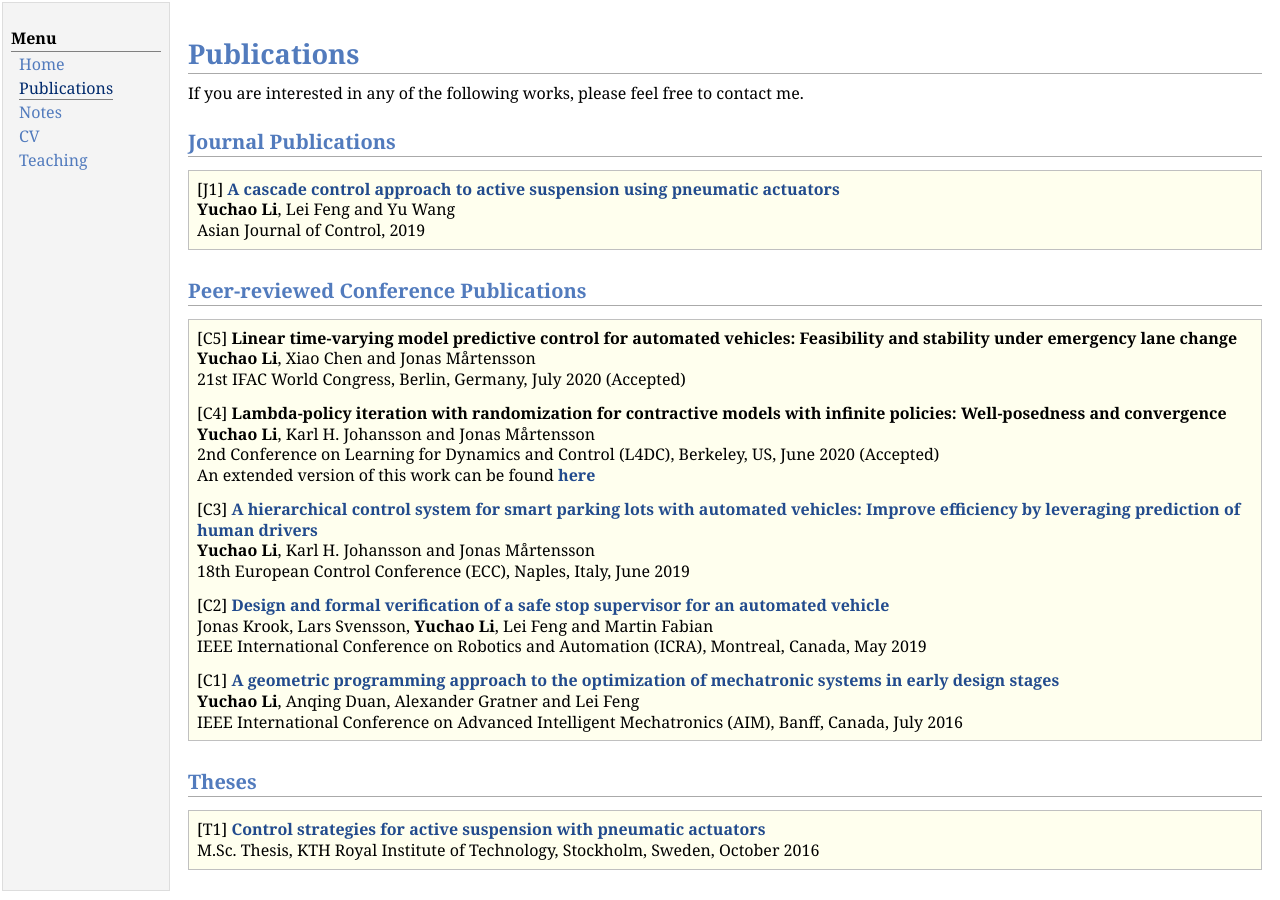
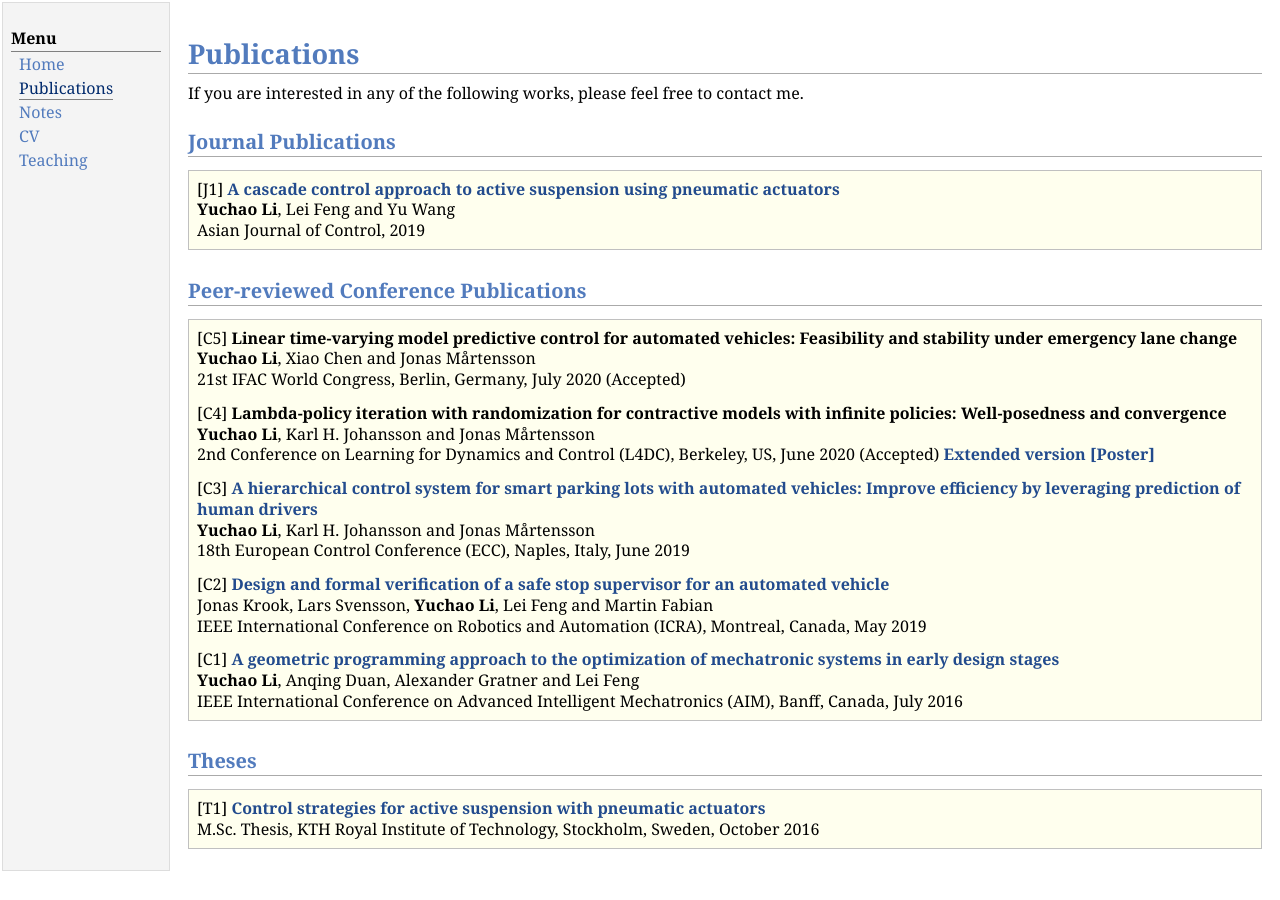
Before and after one commit to yuchaotaigu/yuchaotaigu.github.io, a Jekyll site: the page research.html, which Jekyll copies as it is, in a window 1280 px wide. Built offline with Jekyll 4.4.1, drawn with Linux system fonts in a browser that asks for light colours; comment, search, counter and statistics services are not loaded.

Commit message:
l4dc
add l4dc poster and change the extended version position

```diff
--- a/research.html
+++ b/research.html
@@ -45,8 +45,7 @@ If you are interested in any of the following works, please feel free to contact
 21st IFAC World Congress, Berlin, Germany, July 2020 (Accepted) </p>
 <p>[C4] <b>Lambda-policy iteration with randomization for contractive models with infinite policies: Well-posedness and convergence</b> <br />
 <b>Yuchao Li</b>, Karl H. Johansson and Jonas Mårtensson <br />
-2nd Conference on Learning for Dynamics and Control (L4DC), Berkeley, US, June 2020 (Accepted)<br />
-An extended version of this work can be found <a href="https://arxiv.org/abs/1912.08504"><b>here</b></a>  </p>
+2nd Conference on Learning for Dynamics and Control (L4DC), Berkeley, US, June 2020 (Accepted) <a href="https://arxiv.org/abs/1912.08504"><b>Extended version</b></a> <a href="notes/L4DC_poster.pdf"><b>[Poster]</b></a><br /></p>
 <p>[C3] <a href="https://ieeexplore.ieee.org/abstract/document/8796055"><b>A hierarchical control system for smart parking lots with automated vehicles: Improve efficiency by leveraging prediction of human drivers </b></a><br />
 <b>Yuchao Li</b>, Karl H. Johansson and Jonas Mårtensson <br />
 18th European Control Conference (ECC), Naples, Italy, June 2019 </p>
```
